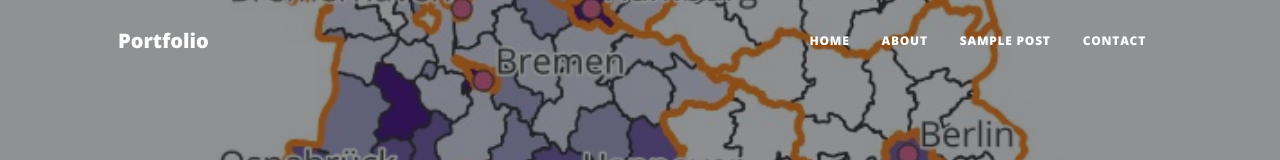
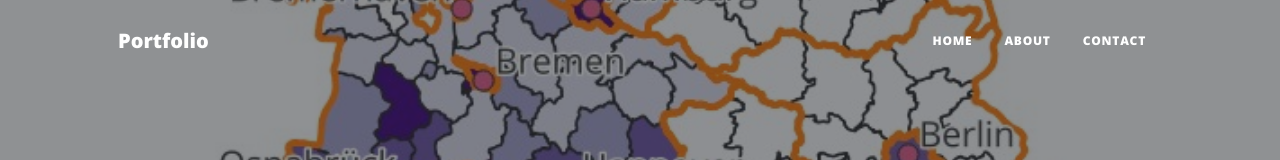
Before and after one commit to anyadougherty/anyadougherty, a plain HTML site: page post 4.html in a window 1280 px wide. Shown: the top 160 px of the page. Drawn offline with nearby package versions, Linux system fonts and the light colour scheme.

Commit message:
Update post 4.html

```diff
--- a/post 4.html
+++ b/post 4.html
@@ -28,7 +28,6 @@
                     <ul class="navbar-nav ms-auto py-4 py-lg-0">
                         <li class="nav-item"><a class="nav-link px-lg-3 py-3 py-lg-4" href="index.html">Home</a></li>
                         <li class="nav-item"><a class="nav-link px-lg-3 py-3 py-lg-4" href="about.html">About</a></li>
-                        <li class="nav-item"><a class="nav-link px-lg-3 py-3 py-lg-4" href="post.html">Sample Post</a></li>
                         <li class="nav-item"><a class="nav-link px-lg-3 py-3 py-lg-4" href="contact.html">Contact</a></li>
                     </ul>
                 </div>
```
